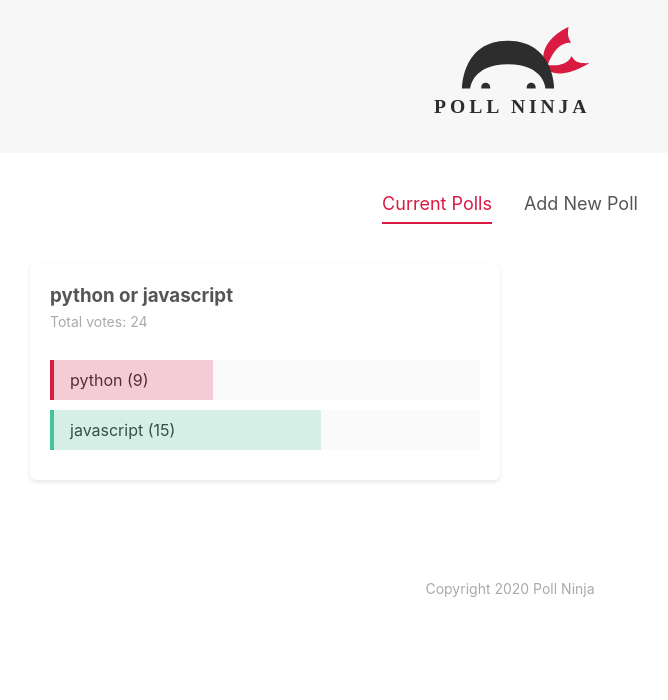
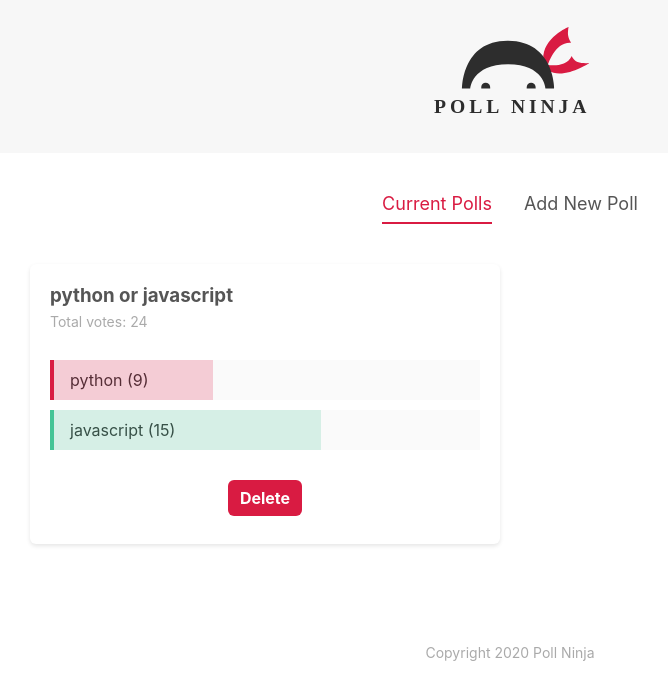
Before and after one commit to juanprq/learning_svelte, a Svelte app: page / in a window 1280 px wide. Shown: the top 700 px of the page, without its empty margins (130-798 px from the left). Built offline with nearby package versions, Linux system fonts and the light colour scheme.

Commit message:
Adds delete poll feature

```diff
--- a/src/components/PollDetails.svelte
+++ b/src/components/PollDetails.svelte
@@ -2,6 +2,7 @@
   import { createEventDispatcher } from 'svelte';
   import PollStore from '../stores/poll-store.js';
   import Card from '../shared/Card.svelte';
+  import Button from '../shared/Button.svelte';
 
   export let poll;
 
@@ -19,6 +20,12 @@
 
       return copiedPolls;
     });
+  };
+
+  const handleOnDelete = (pollId) => {
+    PollStore.update(
+      previousPolls => previousPolls
+        .filter(({ id }) => id !== pollId));
   };
 </script>
 <style>
@@ -58,6 +65,10 @@
     background-color: rgba(69, 196, 150, 0.2);
     border-left: 4px solid #45c496;
   }
+  .delete {
+    margin-top: 30px;
+    text-align: center;
+  }
 </style>
 
 <Card>
@@ -76,5 +87,8 @@
       <div class="percent percent-b"style="width: {percentB}%"></div>
       <span>{poll.answerB} ({poll.voteB})</span>
     </div>
+    <div class="delete">
+      <Button on:click={() => handleOnDelete(poll.id)} flat>Delete</Button>
+    </div>
   </div>
 </Card>
--- a/src/components/Polls.svelte
+++ b/src/components/Polls.svelte
@@ -12,6 +12,6 @@
 
 <div class="poll-list">
   {#each $PollStore as poll (poll.id)}
-    <PollDetails {poll} on:vote />
+    <PollDetails {poll} />
   {/each}
 </div>
--- a/src/shared/Button.svelte
+++ b/src/shared/Button.svelte
@@ -34,6 +34,6 @@
   }
 </style>
 
-<button class={type} class:flat={flat} class:inverse={inverse}>
+<button on:click class={type} class:flat={flat} class:inverse={inverse}>
   <slot></slot>
 </button>
```
